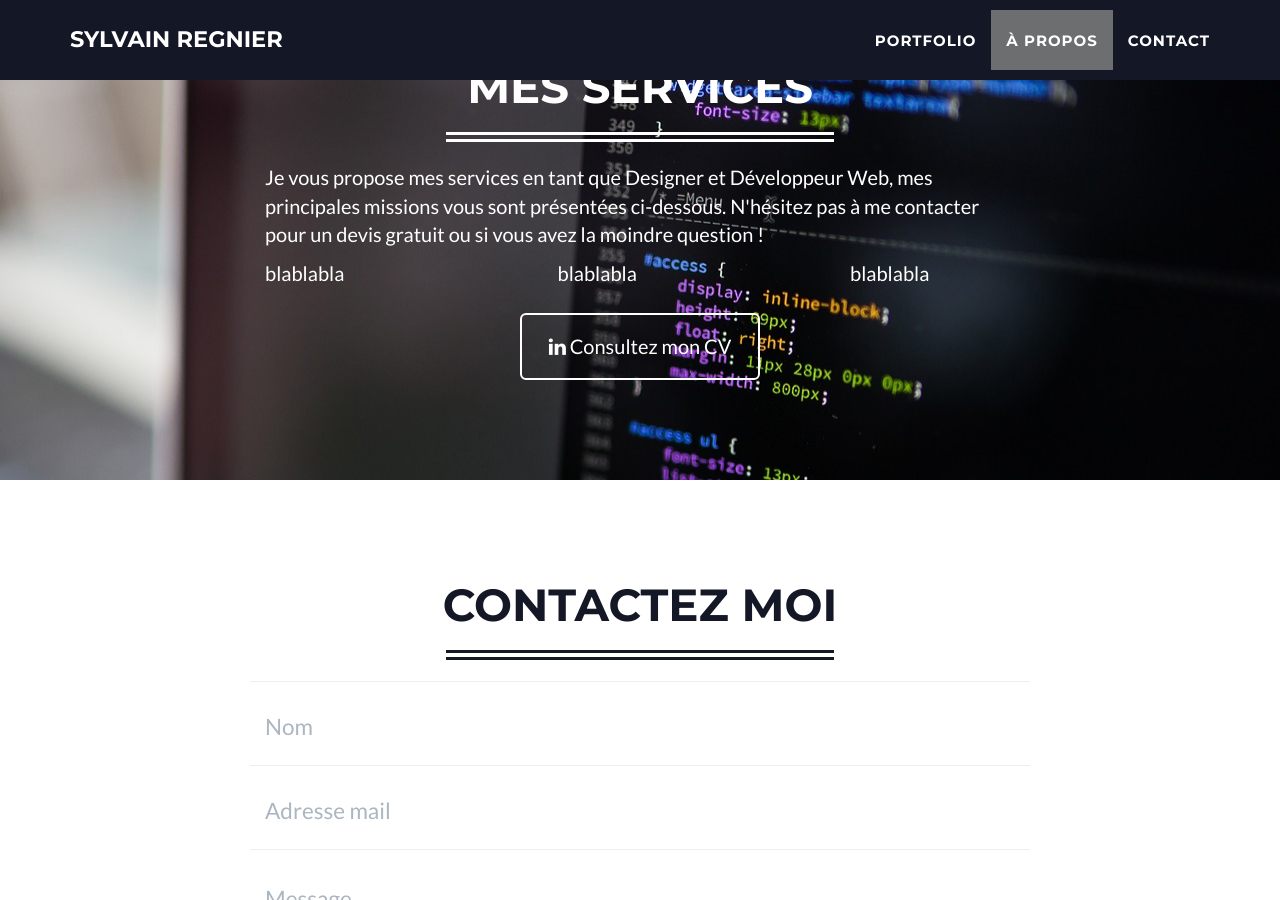
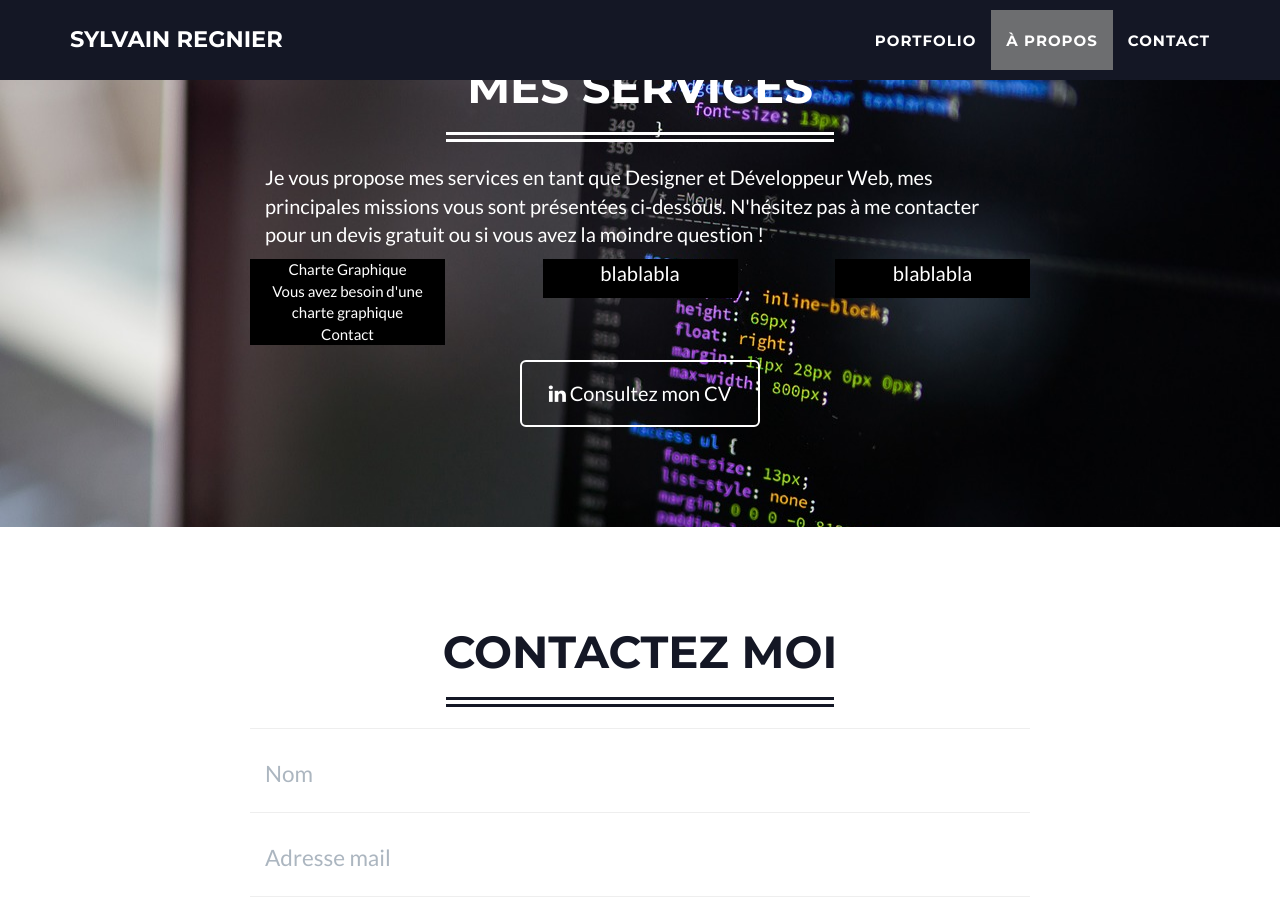
Before and after one commit to SylvainRegnier/SylvainRegnier.github.io, a Jekyll site: the page built from index.html, in a window 1280 px wide and 900 px high, scrolled down 1420 px. Built offline with Jekyll 4.4.1, drawn with Linux system fonts in a browser that asks for light colours.

Commit message:
test services

```diff
--- a/_includes/about.html
+++ b/_includes/about.html
@@ -15,17 +15,19 @@
             <div class="row">
               <div class="col-lg-2">
               </div>
-              <div class="col-lg-2">
+              <div class="col-lg-2" style="background-color:#000; text-align:center">
+                <div>Charte Graphique</div>
+                <div>Vous avez besoin d'une charte graphique</div>
+                <div>Contact</div>
+              </div>
+              <div class="col-lg-1">
+              </div>
+              <div class="col-lg-2" style="background-color:#000; text-align:center">
                 <p>blablabla</p>
               </div>
               <div class="col-lg-1">
               </div>
-              <div class="col-lg-2">
-                <p>blablabla</p>
-              </div>
-              <div class="col-lg-1">
-              </div>
-              <div class="col-lg-2">
+              <div class="col-lg-2" style="background-color:#000; text-align:center">
                 <p>blablabla</p>
               </div>
               <div class="col-lg-2">
```
